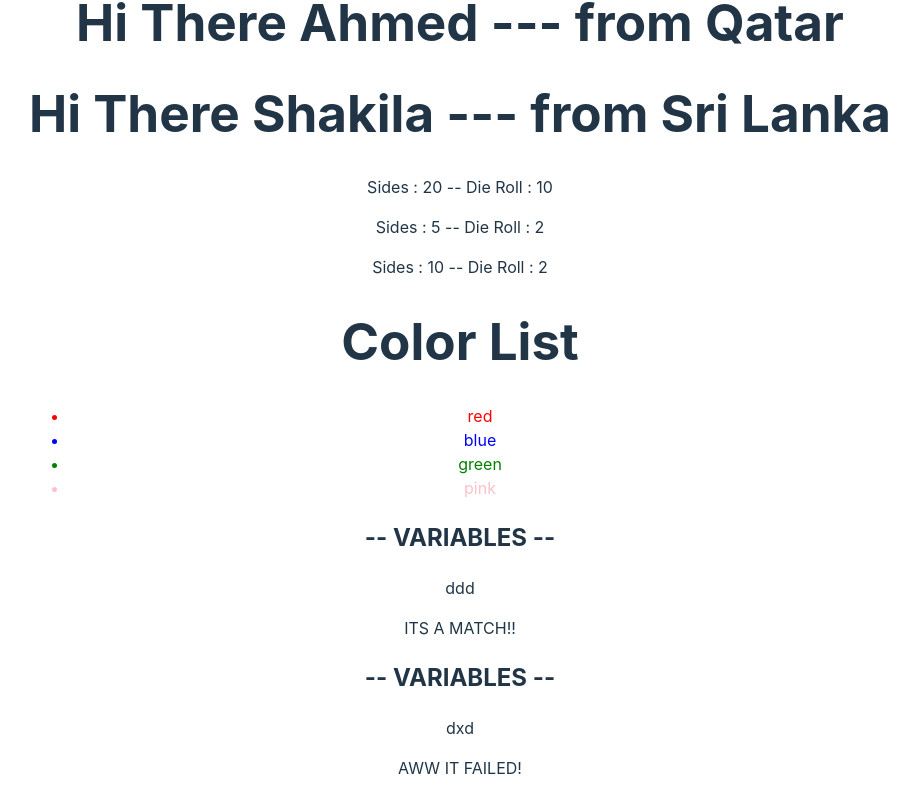
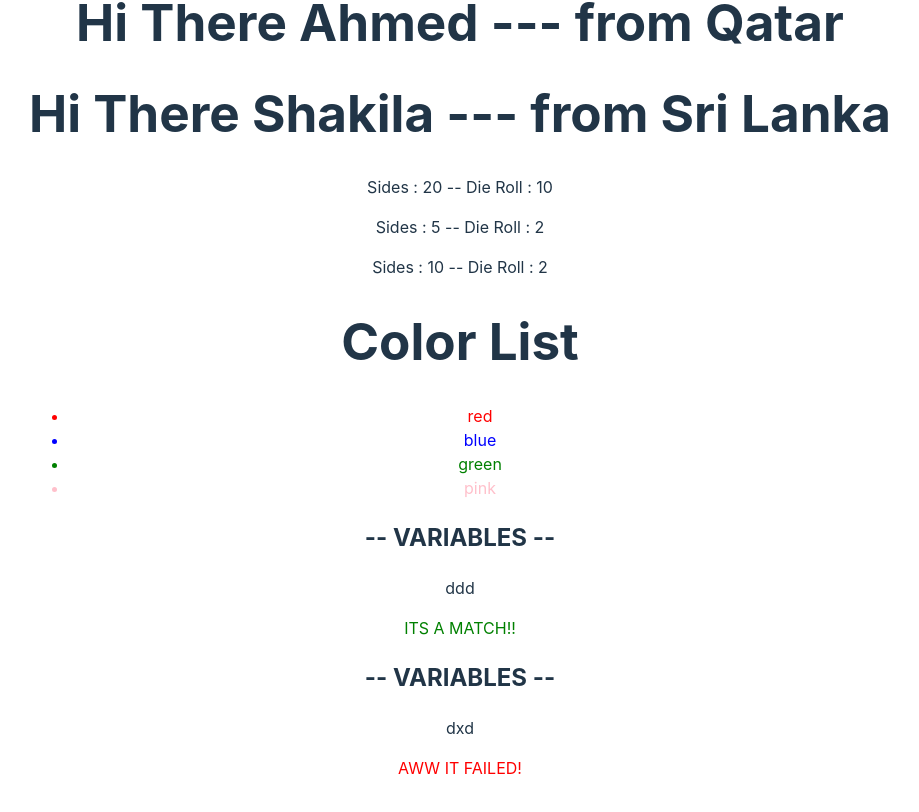
Before and after one commit to 101Shakila/first-react-app, a React (Vite) app: page / in a window 1280 px wide. Shown: the part 403-1215 px from the top of the page, without its empty margins (180-1099 px from the left). Built offline with nearby package versions, Linux system fonts and the light colour scheme.

Commit message:
dynamic coloring

```diff
--- a/src/Slots.jsx
+++ b/src/Slots.jsx
@@ -4,7 +4,7 @@ export default function Slots({ val1, val2, val3 }) {
         <div>
             <h2>-- VARIABLES --</h2>
             <p>{val1}{val2}{val3}</p>
-            <p>{test ? 'ITS A MATCH!!' : 'AWW IT FAILED!'}</p>
-        </div>
+            <p style={{ color: test ? 'green' : 'red' }}>{test ? 'ITS A MATCH!!' : 'AWW IT FAILED!'}</p>
+        </div >
     )
 }
```
